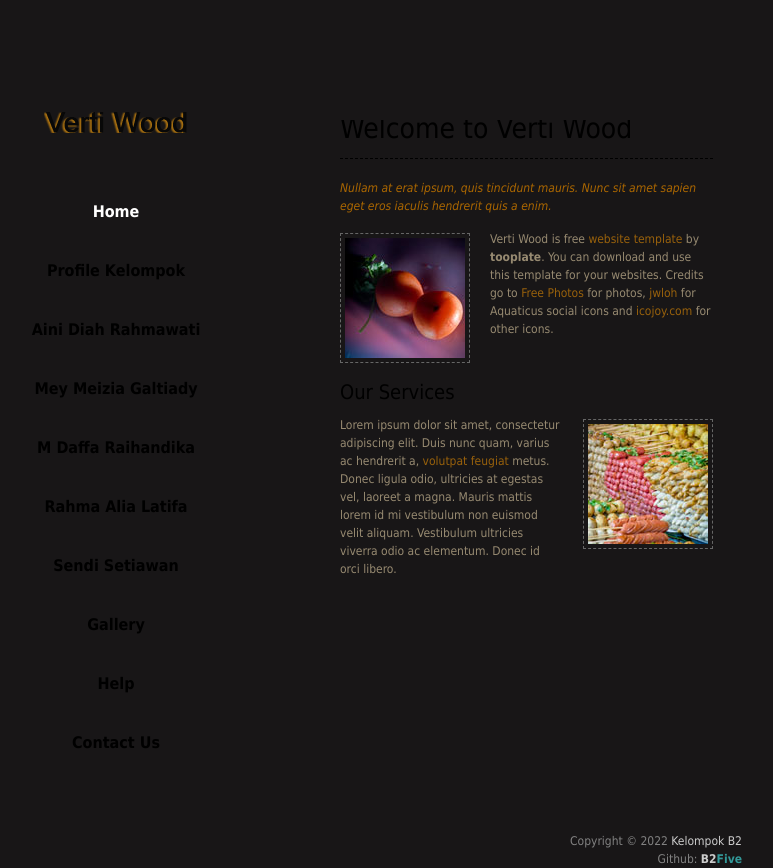
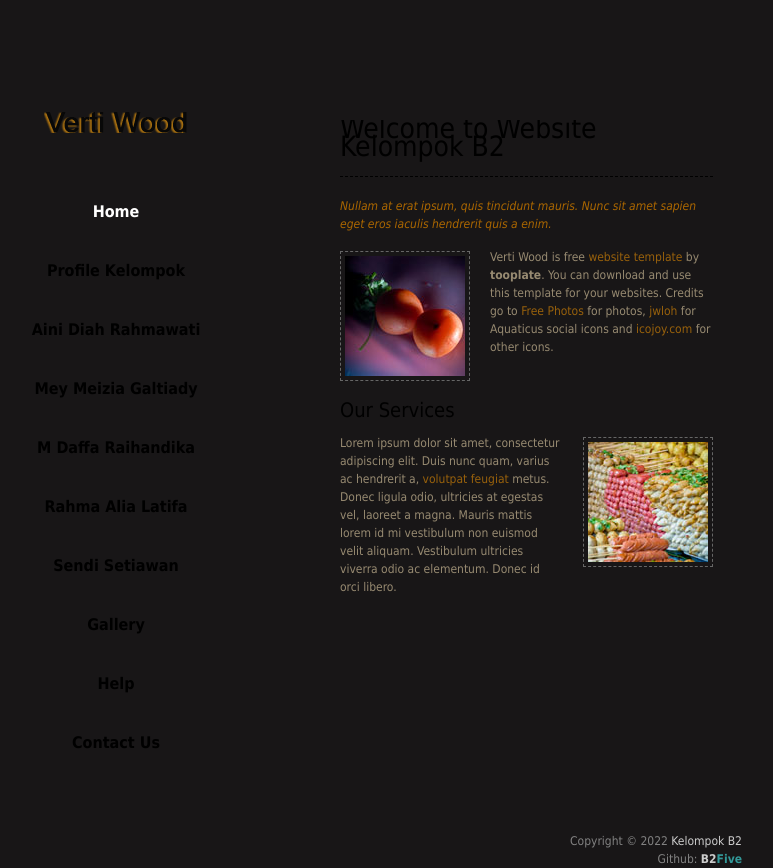
Before and after one commit to B2Five/B2Five.github., a plain HTML site: page index.html in a window 1280 px wide. Shown: the whole page, without its empty margins (238-1011 px from the left). Drawn offline with Linux system fonts and the light colour scheme.

Commit message:
Update index.html

```diff
--- a/index.html
+++ b/index.html
@@ -54,7 +54,7 @@ http://www.tooplate.com/view/2024-vertiwood
         	  <div class="scrollContainer">
                 <div class="panel" id="home">
 
-                	<h2>Welcome to Verti Wood</h2>
+                    <h2>Welcome to Website Kelompok B2</h2>
                     <p><em>Nullam at erat ipsum, quis tincidunt mauris. Nunc sit amet sapien eget eros iaculis hendrerit quis a enim.</em></p>
                     <img src="images/tooplate_image_01.jpg" alt="Image 01" class="image_wrapper image_fl" />
                     <p>Verti Wood is free <a rel="nofollow" href="http://www.tooplate.com">website template</a> by <strong>tooplate</strong>. You can download and use this template for your websites. Credits go to <a rel="nofollow" href="http://www.photovaco.com" target="_blank">Free Photos</a> for photos, <a rel="nofollow" href="http://jwloh.deviantart.com/art/Aquaticus-Social-91014249" target="_blank">jwloh</a> for Aquaticus social icons and <a rel="nofollow" href="http://www.icojoy.com" target="_blank">icojoy.com</a> for other icons.</p>
```
Lines whose indentation alone changed are shown as unchanged.
